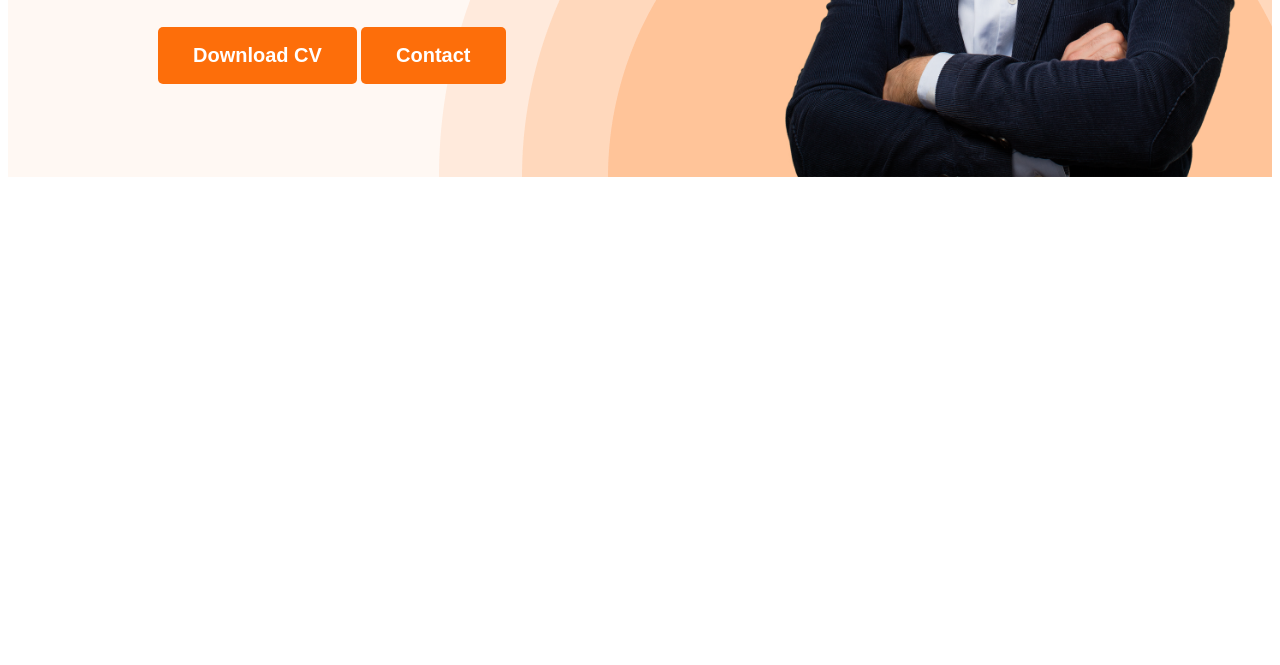
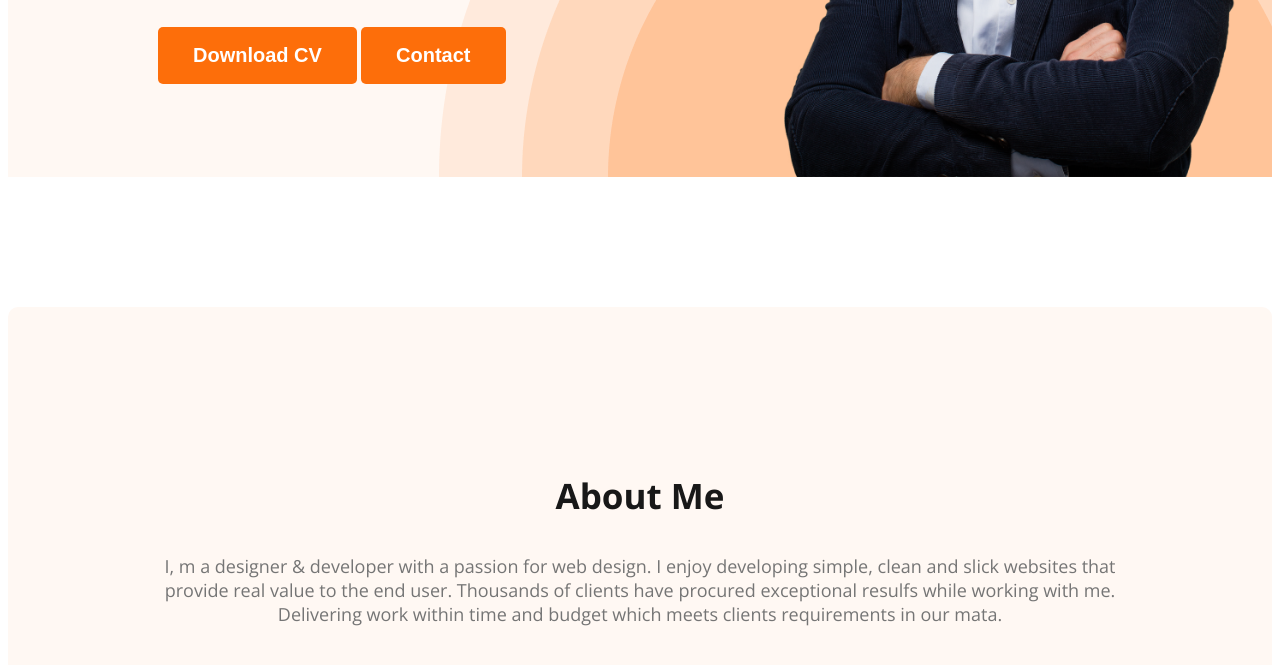
Before and after one commit to sohag55rana/web_developer_portfolio, a plain HTML site: page index.html in a window 1280 px wide. Shown: the part 591-1256 px from the top of the page. Before the commit the page ends 800 px from the top, so only its background shows below. Drawn offline with nearby package versions, Linux system fonts and the light colour scheme.

Commit message:
added about section created

```diff
--- a/index.html
+++ b/index.html
@@ -33,7 +33,10 @@
 
     </header>
     <main>
-
+        <section class="about">
+            <h3 class="section-title">About Me</h3>
+            <p class="section-description">I, m a designer & developer with a passion for web design. I enjoy developing simple, clean and slick websites that provide real value to the end user. Thousands of clients have procured exceptional resulfs while working with me. Delivering work within time and budget which meets clients requirements in our mata.</p>
+        </section>
     </main>
     <footer>
 
--- a/styles/portfolio.css
+++ b/styles/portfolio.css
@@ -55,6 +55,10 @@ nav a {
     padding: 30px 30px 0px 150px;
     display: flex;
     align-items: center;
+    justify-content: space-between;
+}
+.banner-content{
+    width: 585px;
 }
 
 .banner .profile-pic{
@@ -79,6 +83,27 @@ nav a {
     font-weight: 400;
     margin-bottom: 30px;
     margin-top: 0;
-    width: 585px;
+    /* width: 585px; */
     height: 60px;
 }
+/* main section styles */
+
+/* about section styles */
+.about{
+    padding: 130px;
+    border-radius: 10px;
+    background: rgb(255, 248, 243);
+    margin: 130px 0;
+}
+.section-title{
+    color: rgb(24, 24, 24);
+    font-size: 35px;
+    font-weight: 700;
+    text-align: center;
+}
+.section-description{
+    color: rgb(117, 117, 117);
+    font-size: 18px;
+    font-weight: 400;
+    text-align: center;
+}
```
